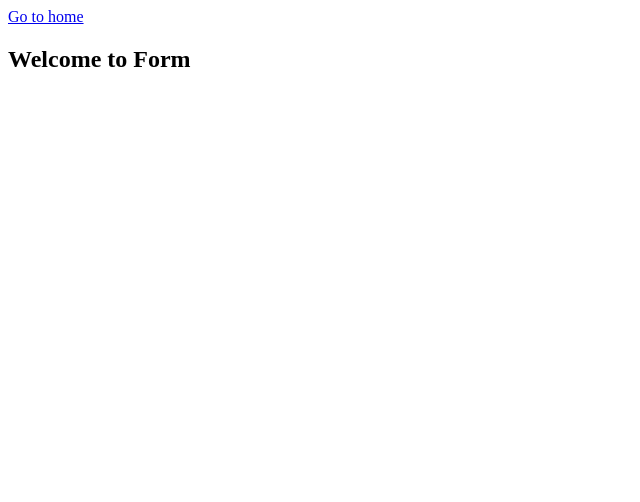
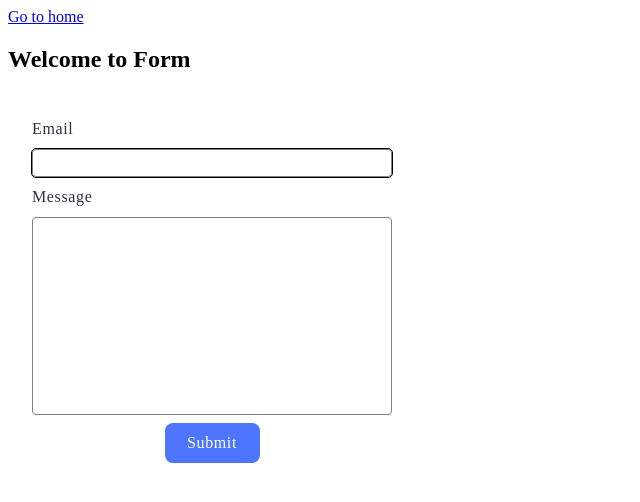
Before and after one commit to AWoLf98/goit-js-hw-09, a website built with Vite: page src/2-form.html in a window 1280 px wide. Shown: the whole page, without its empty margins (0-640 px from the left). Built offline with nearby package versions, Linux system fonts and the light colour scheme.

Commit message:
add task 2

```diff
--- a/src/2-form.html
+++ b/src/2-form.html
@@ -12,6 +12,17 @@
       <a href="./index.html">Go to home</a>
       <h1>Welcome to Form</h1>
     </section>
+    <form class="feedback-form" autocomplete="off">
+      <label>
+        Email
+        <input type="email" name="email" autofocus />
+      </label>
+      <label>
+        Message
+        <textarea name="message" rows="8"></textarea>
+      </label>
+      <button type="submit">Submit</button>
+    </form>
     <script type="module" src="./js/2-form.js"></script>
   </body>
 </html>
--- a/src/css/form.css
+++ b/src/css/form.css
@@ -0,0 +1,62 @@
+* {
+  box-sizing: border-box;
+}
+
+.feedback-form {
+  width: 408px;
+  padding: 24px;
+}
+
+.feedback-form,
+.feedback-form label {
+  display: flex;
+  flex-direction: column;
+  gap: 8px;
+}
+
+.feedback-form input,
+.feedback-form textarea {
+  width: 100%;
+  border-radius: 4px;
+  border: 1px solid #808080;
+}
+
+.feedback-form input:hover,
+.feedback-form input:focus,
+.feedback-form textarea:hover,
+.feedback-form textarea:focus {
+  outline: 1px solid #000;
+}
+
+.feedback-form textarea {
+  resize: none;
+}
+
+.feedback-form input,
+.feedback-form label,
+.feedback-form textarea,
+.feedback-form button {
+  font-family: Montserrat;
+  font-size: 16px;
+  line-height: 1.5;
+  letter-spacing: 0.04em;
+  color: #2e2f42;
+}
+
+.feedback-form button {
+  /* margin-top: 8px; */
+  align-self: center;
+  font-weight: 500;
+  border-radius: 8px;
+  min-width: 95px;
+  height: 40px;
+  outline: transparent;
+  border: transparent;
+  color: #fff;
+  background-color: #4e75ff;
+}
+
+.feedback-form button:hover,
+.feedback-form button:focus {
+  background-color: #6c8cff;
+}
--- a/src/js/2-form.js
+++ b/src/js/2-form.js
@@ -0,0 +1,9 @@
+const feedback_form = document.querySelector('form.feedback-for');
+
+feedback_form.addEventListener('input', event => {
+  const feedback_form_state = { input: '', textarea: '' };
+  const nodeName = event.currentTarget.nodeName;
+  if (nodeName === 'INPUT' || nodeName === 'TEXTAREA') {
+    window.localStorage.setItem('feedback-form-state', feedback_form_state);
+  }
+});
```
Also changed, not shown: src/css/gallery.css (+0 -10 lines).
